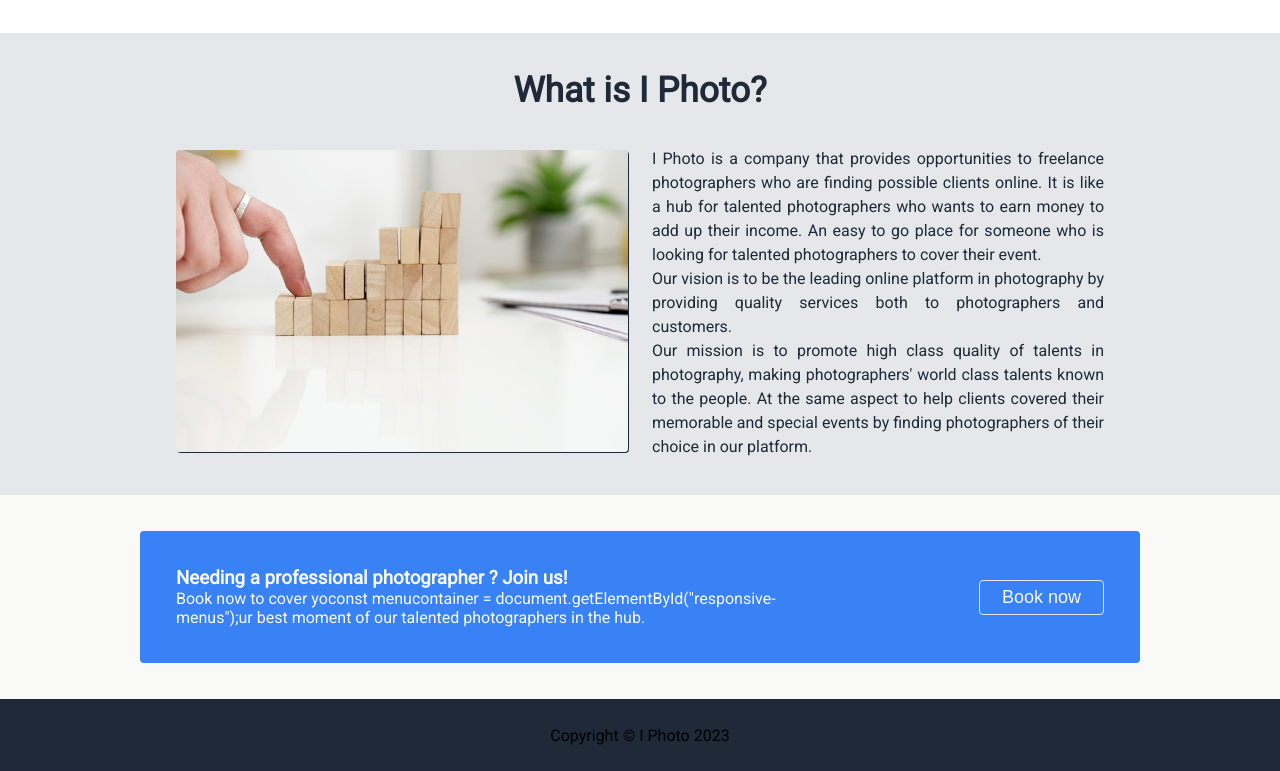
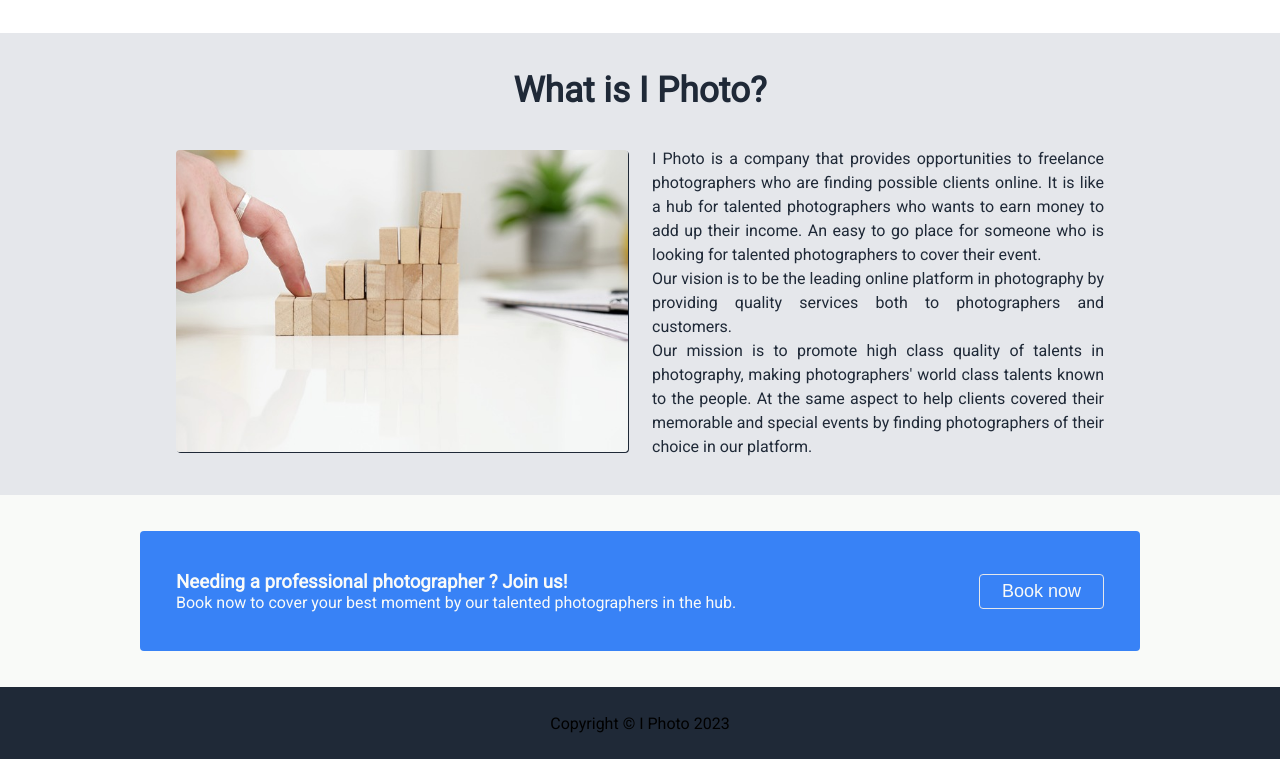
Before and after one commit to bomacs/odin-landing-page, a plain HTML site: page index.html in a window 1280 px wide. Shown: the part 2171-2942 px from the top of the page. Drawn offline with Linux system fonts and the light colour scheme.

Commit message:
Edit index.html to remove some misplaced text.

```diff
--- a/index.html
+++ b/index.html
@@ -167,7 +167,7 @@
                     <div class="cta-container">
                         <div class="left-pane">
                             <h3>Needing a professional photographer ? Join us!</h3>
-                            <p>Book now to cover yoconst menucontainer = document.getElementById("responsive-menus");ur best moment of our talented photographers in the hub.</p>
+                            <p>Book now to cover your best moment by our talented photographers in the hub.</p>
                         </div>
                         <div class="right-pane">
                             <button class="book-now bordered-buttoncolor: var(--bc-background-gray);">Book now</button>
```
